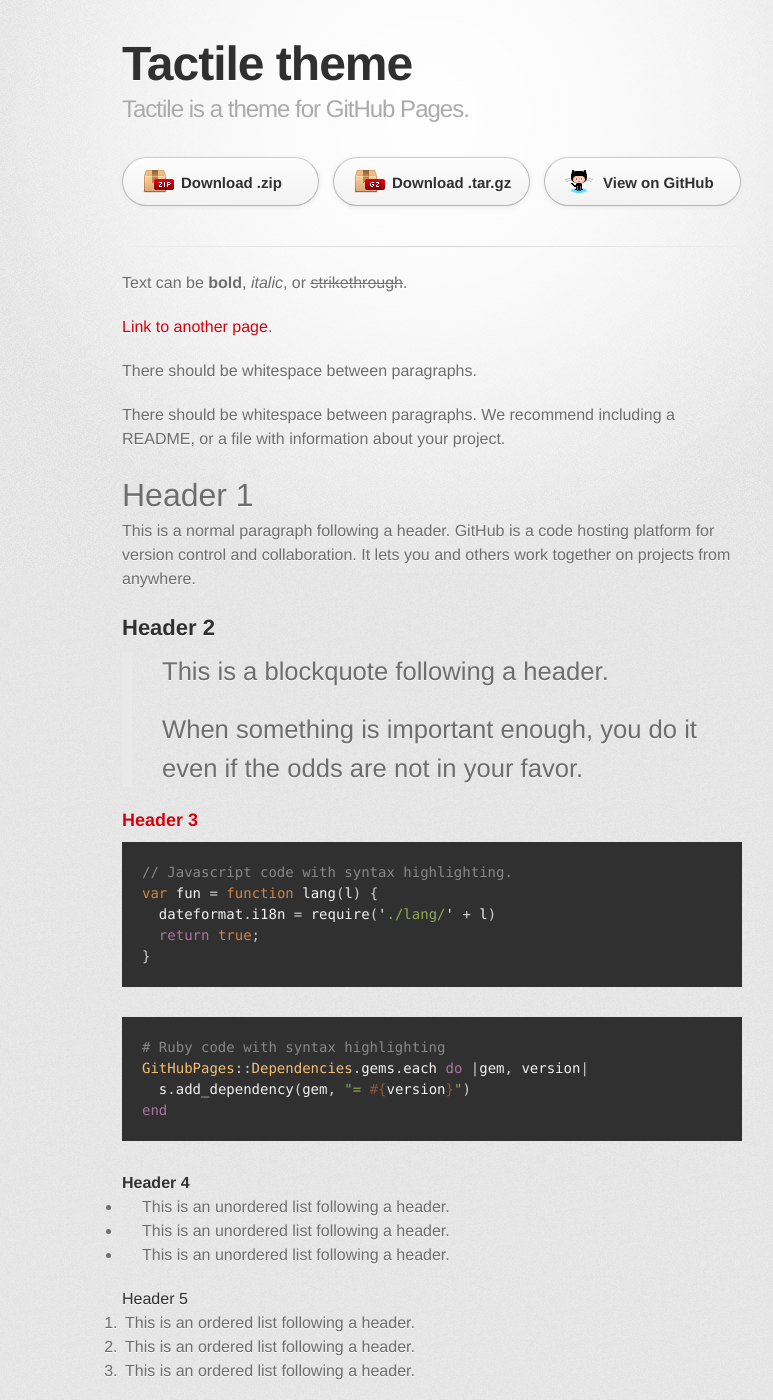
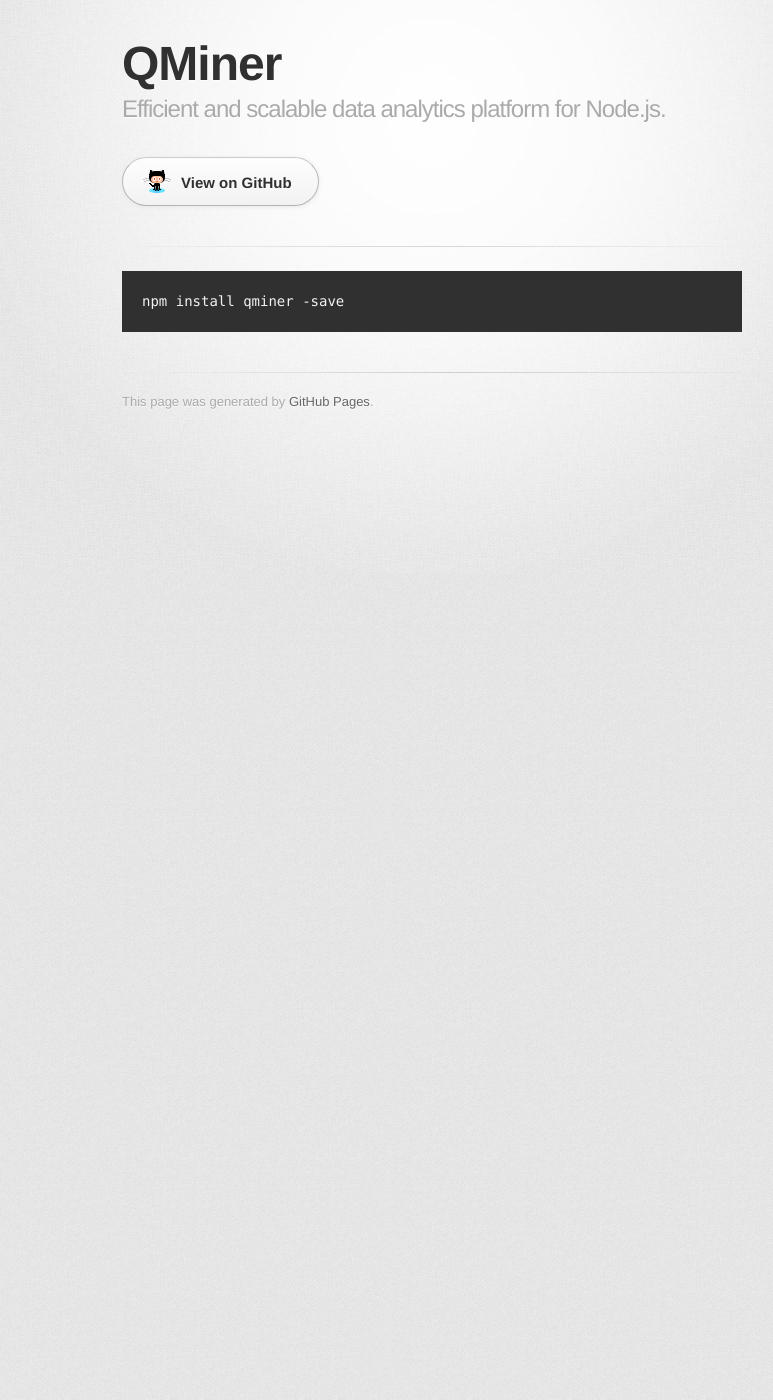
Before and after one commit to qminer/qminer.github.io, a Jekyll site: the page built from index.md, in a window 1280 px wide and 1400 px high. Shown: the whole window, without its empty margins (208-981 px from the left). Built offline with Jekyll 4.4.1, drawn with Linux system fonts in a browser that asks for light colours; some web fonts are replaced; our own code applies the rules of GitHub Pages for plain Markdown files; some of the changed text lies outside the part shown.

Commit message:
Simple page with title.

````diff
--- a/_config.yml
+++ b/_config.yml
@@ -1,5 +1,4 @@
-title: Tactile theme
-description: Tactile is a theme for GitHub Pages.
-show_downloads: true
+title: QMiner
+description: Efficient and scalable data analytics platform for Node.js.
 google_analytics:
 theme: jekyll-theme-tactile
--- a/index.md
+++ b/index.md
@@ -1,123 +1,4 @@
----
-layout: default
----
-
-Text can be **bold**, _italic_, or ~~strikethrough~~.
-
-[Link to another page](another-page).
-
-There should be whitespace between paragraphs.
-
-There should be whitespace between paragraphs. We recommend including a README, or a file with information about your project.
-
-# [](#header-1)Header 1
-
-This is a normal paragraph following a header. GitHub is a code hosting platform for version control and collaboration. It lets you and others work together on projects from anywhere.
-
-## [](#header-2)Header 2
-
-> This is a blockquote following a header.
->
-> When something is important enough, you do it even if the odds are not in your favor.
-
-### [](#header-3)Header 3
-
-```js
-// Javascript code with syntax highlighting.
-var fun = function lang(l) {
-  dateformat.i18n = require('./lang/' + l)
-  return true;
-}
-```
-
-```ruby
-# Ruby code with syntax highlighting
-GitHubPages::Dependencies.gems.each do |gem, version|
-  s.add_dependency(gem, "= #{version}")
-end
-```
-
-#### [](#header-4)Header 4
-
-*   This is an unordered list following a header.
-*   This is an unordered list following a header.
-*   This is an unordered list following a header.
-
-##### [](#header-5)Header 5
-
-1.  This is an ordered list following a header.
-2.  This is an ordered list following a header.
-3.  This is an ordered list following a header.
-
-###### [](#header-6)Header 6
-
-| head1        | head two          | three |
-|:-------------|:------------------|:------|
-| ok           | good swedish fish | nice  |
-| out of stock | good and plenty   | nice  |
-| ok           | good `oreos`      | hmm   |
-| ok           | good `zoute` drop | yumm  |
-
-### There's a horizontal rule below this.
-
-* * *
-
-### Here is an unordered list:
-
-*   Item foo
-*   Item bar
-*   Item baz
-*   Item zip
-
-### And an ordered list:
-
-1.  Item one
-1.  Item two
-1.  Item three
-1.  Item four
-
-### And a nested list:
-
-- level 1 item
-  - level 2 item
-  - level 2 item
-    - level 3 item
-    - level 3 item
-- level 1 item
-  - level 2 item
-  - level 2 item
-  - level 2 item
-- level 1 item
-  - level 2 item
-  - level 2 item
-- level 1 item
-
-### Small image
-
-![](https://assets-cdn.github.com/images/icons/emoji/octocat.png)
-
-### Large image
-
-![](https://guides.github.com/activities/hello-world/branching.png)
-
-
-### Definition lists can be used with HTML syntax.
-
-<dl>
-<dt>Name</dt>
-<dd>Godzilla</dd>
-<dt>Born</dt>
-<dd>1952</dd>
-<dt>Birthplace</dt>
-<dd>Japan</dd>
-<dt>Color</dt>
-<dd>Green</dd>
-</dl>
 
 ```
-Long, single-line code blocks should not wrap. They should horizontally scroll if they are too long. This line should be long enough to demonstrate this.
+npm install qminer -save
 ```
-
-```
-The final element.
-```
````
Also changed, not shown: 1 other file.
